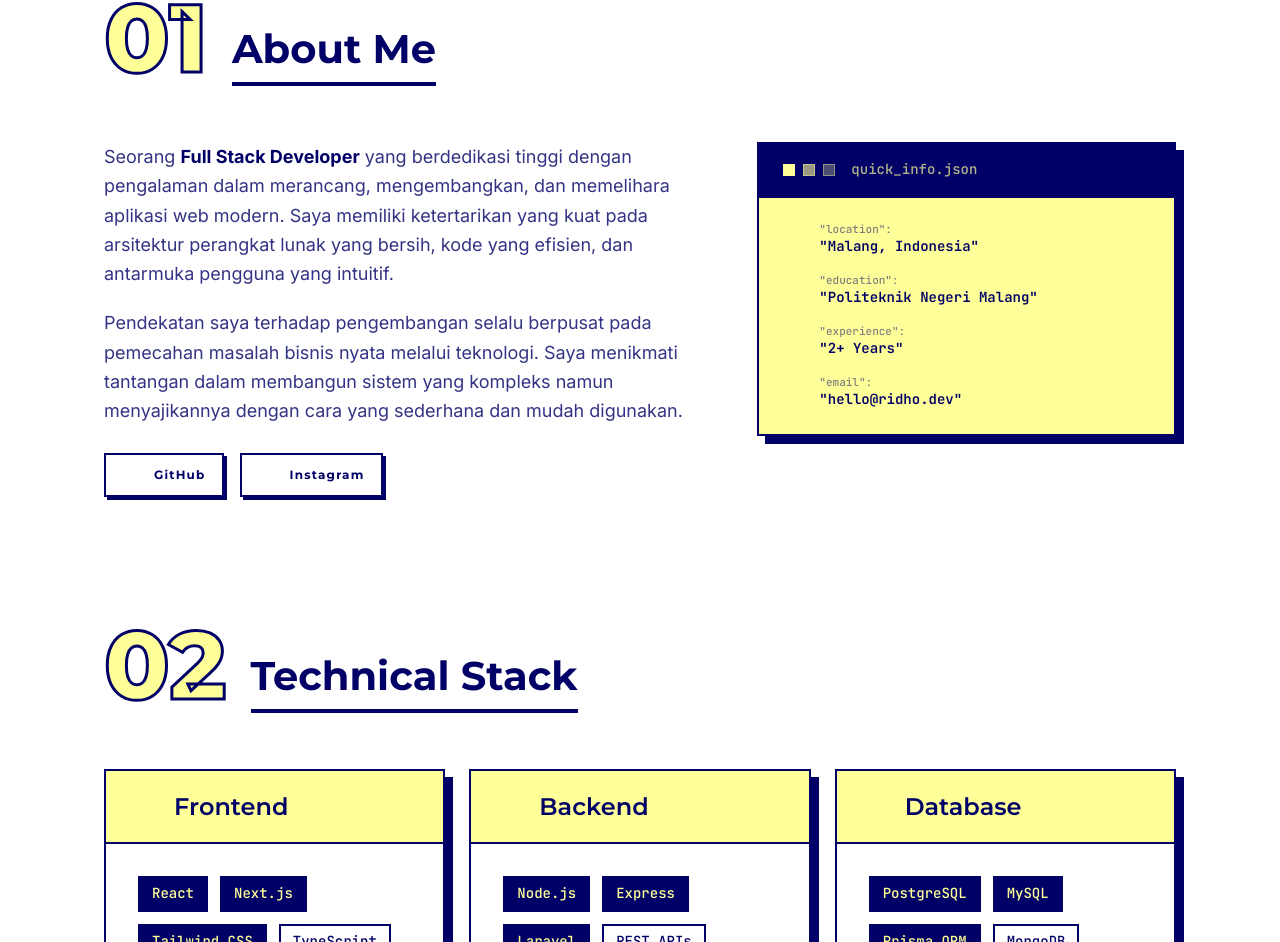
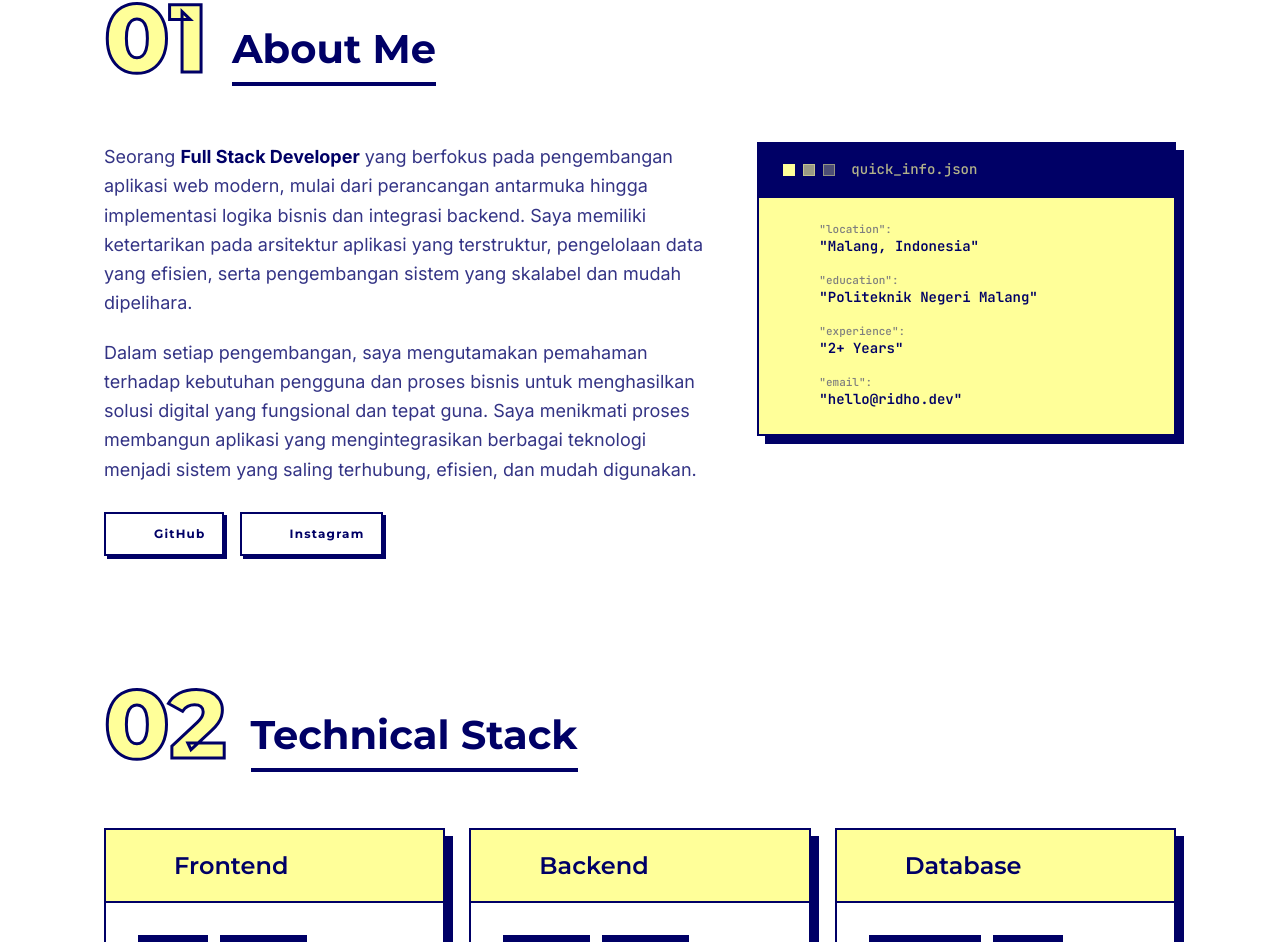
Before and after one commit to ridhoduta/dutaywn-porto, a Next.js app: page / in a window 1280 px wide. Shown: the part 1034-1976 px from the top of the page. Built offline with nearby package versions, Linux system fonts and the light colour scheme; no server answers; the database is empty.

Commit message:
fix(cotent) about me

```diff
--- a/src/app/page.tsx
+++ b/src/app/page.tsx
@@ -272,7 +272,8 @@ export default function Home() {
   const displayLocation = profile?.location || "Malang, Indonesia";
   const displayEmail = profile?.email || "hello@ridho.dev";
   const displayGithub = profile?.github_url || "#";
-  const displayLinkedin = profile?.linkedin_url || "https://www.instagram.com/dutaywn/";
+  const displayLinkedin =
+    profile?.linkedin_url || "https://www.instagram.com/dutaywn/";
 
   const heroFallbackImg =
     "https://lh3.googleusercontent.com/aida-public/AB6AXuCNdN0A0-4z4WnCFfYri40zJuvppWQJ6Qk0btFZ4DwfFbHGpX0r2jvkyROLYVSQDQz7OgTZRvqaSJZU71wkCp9g5S4SEr2W0shm6uN-3iTzvtgcbzdkdp0FlNZWwTZDXnrF2sNxL6sYHe_lPQ6Ow9fGO0FqF8ICysHynVNXZHB5olSQZSligXvkrTZUceEvq1Jn-cE09n5P6kN266qoNtk0NzlfNj3Sg4I291Ed8nUlLQve6P0E7SkP";
@@ -305,7 +306,8 @@ export default function Home() {
     <div className="bg-background text-primary min-h-screen overflow-x-hidden selection:bg-primary selection:text-secondary">
       {/* ═══════════════ NAV ═══════════════ */}
       <nav
-        className={`fixed w-full top-0 z-50 bg-background border-b-2 border-primary transition-shadow duration-300 ${scrolled ? "shadow-[0_4px_0px_0px_rgba(0,0,102,0.12)]" : ""
+        className={`fixed w-full top-0 z-50 bg-background border-b-2 border-primary transition-shadow duration-300 ${
+          scrolled ? "shadow-[0_4px_0px_0px_rgba(0,0,102,0.12)]" : ""
         }`}
       >
         <div className="flex justify-between items-center w-full px-5 md:px-16 max-w-[1200px] mx-auto h-20">
@@ -332,7 +334,8 @@ export default function Home() {
                 <a
                   key={item.name}
                   href={item.href}
-                  className={`font-label-caps text-label-caps px-4 py-2 border-b-2 transition-all duration-150 ${isActive
+                  className={`font-label-caps text-label-caps px-4 py-2 border-b-2 transition-all duration-150 ${
+                    isActive
                       ? "border-primary text-primary bg-secondary"
                       : "border-transparent text-primary/70 hover:text-primary hover:border-primary"
                   }`}
@@ -366,7 +369,8 @@ export default function Home() {
 
         {/* Mobile menu */}
         <div
-          className={`md:hidden overflow-hidden transition-all duration-300 ${mobileMenuOpen
+          className={`md:hidden overflow-hidden transition-all duration-300 ${
+            mobileMenuOpen
               ? "max-h-screen border-b-2 border-primary"
               : "max-h-0"
           }`}
@@ -426,7 +430,8 @@ export default function Home() {
             {STATS.map((stat, i) => (
               <div
                 key={stat.label}
-                className={`flex flex-col items-center py-4 px-2 ${i < STATS.length - 1 ? "border-r-2 border-primary" : ""
+                className={`flex flex-col items-center py-4 px-2 ${
+                  i < STATS.length - 1 ? "border-r-2 border-primary" : ""
                 }`}
               >
                 <span className="font-display text-[22px] text-primary font-extrabold leading-none">
@@ -528,16 +533,19 @@ export default function Home() {
             <div className="md:col-span-7 space-y-5 font-body-lg text-body-lg text-primary/80 leading-relaxed">
               <p>
                 Seorang <strong className="text-primary">{displayTitle}</strong>{" "}
-                yang berdedikasi tinggi dengan pengalaman dalam merancang,
-                mengembangkan, dan memelihara aplikasi web modern. Saya memiliki
-                ketertarikan yang kuat pada arsitektur perangkat lunak yang
-                bersih, kode yang efisien, dan antarmuka pengguna yang intuitif.
+                yang berfokus pada pengembangan aplikasi web modern, mulai dari
+                perancangan antarmuka hingga implementasi logika bisnis dan
+                integrasi backend. Saya memiliki ketertarikan pada arsitektur
+                aplikasi yang terstruktur, pengelolaan data yang efisien, serta
+                pengembangan sistem yang skalabel dan mudah dipelihara.
               </p>
               <p>
-                Pendekatan saya terhadap pengembangan selalu berpusat pada
-                pemecahan masalah bisnis nyata melalui teknologi. Saya menikmati
-                tantangan dalam membangun sistem yang kompleks namun
-                menyajikannya dengan cara yang sederhana dan mudah digunakan.
+                Dalam setiap pengembangan, saya mengutamakan pemahaman terhadap
+                kebutuhan pengguna dan proses bisnis untuk menghasilkan solusi
+                digital yang fungsional dan tepat guna. Saya menikmati proses
+                membangun aplikasi yang mengintegrasikan berbagai teknologi
+                menjadi sistem yang saling terhubung, efisien, dan mudah
+                digunakan.
               </p>
               {/* Social links */}
               <div className="flex gap-4 pt-2">
@@ -637,7 +645,8 @@ export default function Home() {
                   {items.map((name, i) => (
                     <span
                       key={name}
-                      className={`px-3 py-1.5 font-code text-code border-2 border-primary transition-colors ${i < 3
+                      className={`px-3 py-1.5 font-code text-code border-2 border-primary transition-colors ${
+                        i < 3
                           ? "bg-primary text-secondary group-hover:bg-secondary group-hover:text-primary"
                           : "bg-surface text-primary"
                       }`}
@@ -665,7 +674,8 @@ export default function Home() {
               {displayProjects.map((proj) => {
                 const projFallbackImg =
                   "https://lh3.googleusercontent.com/aida-public/AB6AXuCGnndHOxQMC9P7kHYR-NCziQOHTYxPNDH6FyixbGFqO_KRMF-t1EUHAmPe6hni1wsTKXjlYA5YbhwHVgT7oPXz8HDqW6dqDoUkilL2QmjAz4zcwjpWUIkmkltP2Js7aE1zKglyU7a4vibtXU1GcvadWQmYAGRCc8CTmIapikW1CSlTDnul-hbI-R2lXBSj7S9vo_SSzOnffaCk07sRyqxgBfPGb-sm33DNXtUqPahSpKe_TNs_helP";
-                const imgUrl = (proj.image_urls && proj.image_urls[0]) || projFallbackImg;
+                const imgUrl =
+                  (proj.image_urls && proj.image_urls[0]) || projFallbackImg;
 
                 return (
                   <div
```
Also changed, not shown: 1 other file (tests, documents, lock files or other folders). Lines whose indentation alone changed are shown as unchanged.
